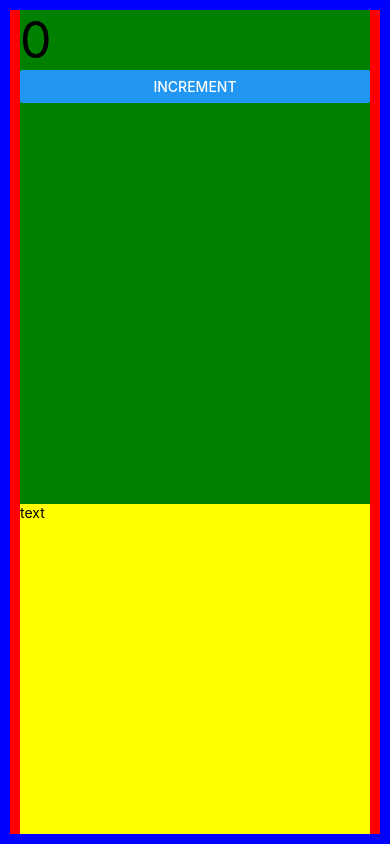
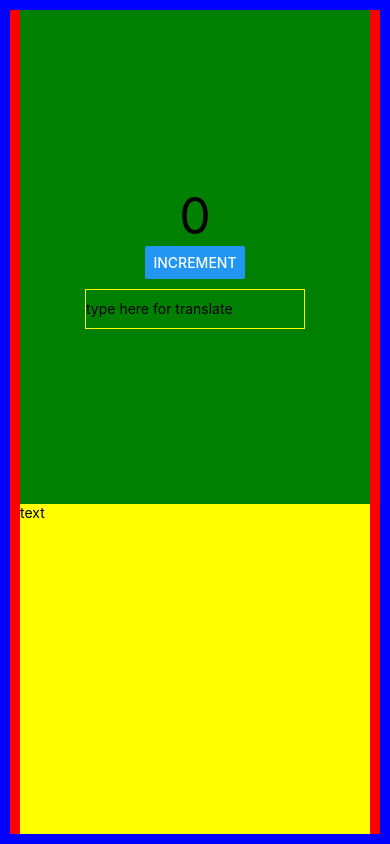
Before and after one commit to sabaPhruidze/react-native, a React Native app: screen / in a window 390 px wide. Built offline with nearby package versions, Linux system fonts and the light colour scheme.

Commit message:
just added a weird input

```diff
--- a/App.js
+++ b/App.js
@@ -4,15 +4,25 @@ import {
   View,
   AlertButton,
   StatusBar,
+  TextInput,
   Button,
+  SafeAreaView,
 } from "react-native";
 import { useState } from "react";
 
 export default function App() {
   const [count, setCount] = useState(0);
   return (
-    <View style={styles.container}>
-      <View style={{ flex: 3, backgroundColor: "green", width: 350 }}>
+    <SafeAreaView style={styles.container}>
+      <View
+        style={{
+          flex: 3,
+          backgroundColor: "green",
+          width: 350,
+          alignItems: "center",
+          justifyContent: "center",
+        }}
+      >
         <Text style={{ fontSize: 50 }}>{count}</Text>
         <StatusBar style="auto" backgroundColor="white" />
         <Button
@@ -21,11 +31,20 @@ export default function App() {
             setCount((current) => current + 1);
           }} // onClick არის
         />
+        <TextInput
+          style={{
+            height: 40,
+            borderColor: "#FFFF00",
+            borderWidth: 1,
+            marginTop: 10,
+          }}
+          placeholder="type here for translate"
+        />
       </View>
       <View style={{ flex: 2, backgroundColor: "yellow", width: 350 }}>
         <Text>text</Text>
       </View>
-    </View>
+    </SafeAreaView>
   );
 }
 
```
